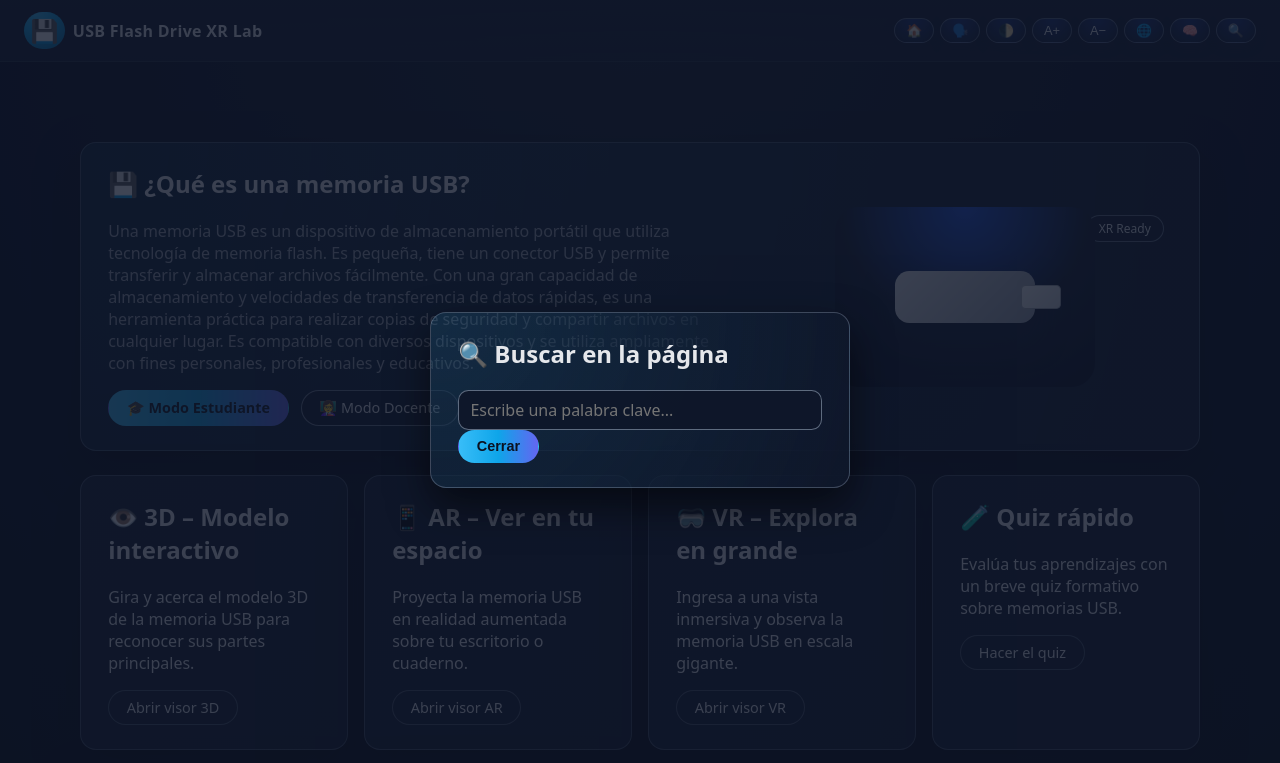
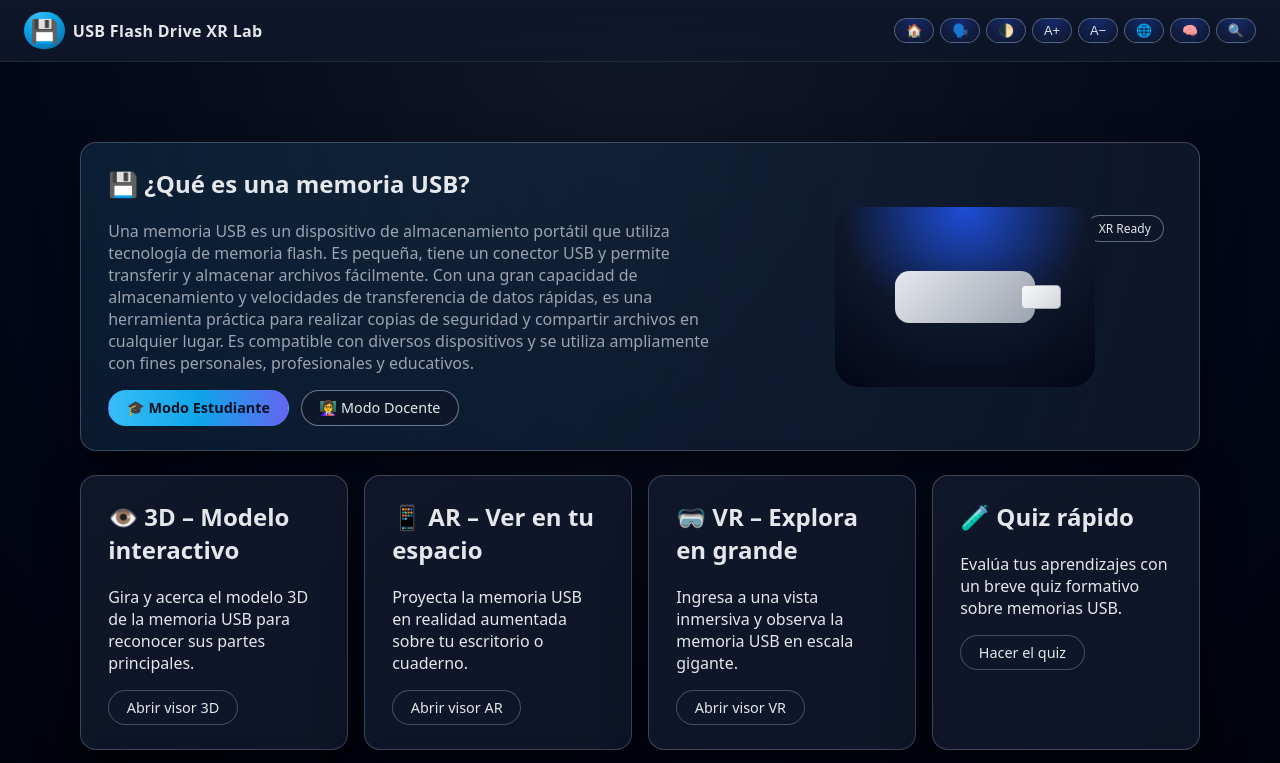
Before and after one commit to cochipichichi/usb-flash-drive, a plain HTML site: page index.html in a window 1280 px wide. Shown: the top 763 px of the page. Drawn offline with Linux system fonts and the light colour scheme.

Commit message:
Update index.html

```diff
--- a/index.html
+++ b/index.html
@@ -99,13 +99,13 @@
     </section>
   </main>
 
-  <div id="search-dialog" class="search-dialog" hidden>
+ <!-- <div id="search-dialog" class="search-dialog" hidden>
     <div class="search-box card">
       <h2>🔍 Buscar en la página</h2>
       <input type="search" id="search-input" placeholder="Escribe una palabra clave..." />
       <button class="btn primary" id="search-close">Cerrar</button>
     </div>
-  </div>
+  </div> -->
 
   <footer class="footer">
     <p>Hecho con 💜 para el aula inclusiva – USB Flash Drive XR Lab.</p>
```
